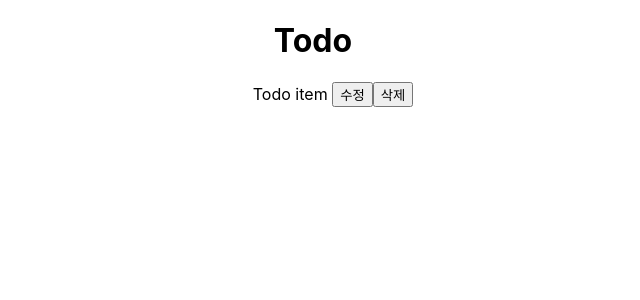
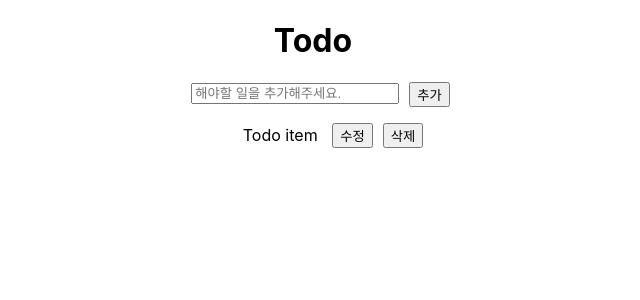
Before and after one commit to KONG1034/Modern-TodoList, a React (Create React App) app: page /todo in a window 1280 px wide. Shown: the top 300 px of the page, without its empty margins (327-967 px from the left). Built offline with nearby package versions, Linux system fonts and the light colour scheme.

Commit message:
Kong - 모든 페이지 기본적인 구조 및 스타일 구현

```diff
--- a/src/components/Todo.js
+++ b/src/components/Todo.js
@@ -7,7 +7,14 @@ export const Todo = () => {
     const updateHandler = () => {
 
     }
+    const createHandler = () => {
+
+    }
     return <>
+        <div className="todo-div">
+            <div className="todo-input-div"><input type="text" id="todo" name="todo" placeholder="해야할 일을 추가해주세요."/></div>
+            <button onClick={createHandler}>추가</button>
+        </div>
         <ul>
             <li>Todo item <button onClick={updateHandler}>수정</button><button onClick={deleteHandler}>삭제</button></li>
         </ul>
--- a/src/style/Login.scss
+++ b/src/style/Login.scss
@@ -1,10 +1,8 @@
 .login-all-div {
-    border: 1px solid black;
     height: 100px;
     width: 300px;
     margin: 0 auto;
     .login-id-div, .login-pw-div {
-        border: 1px solid red;
         width: 300px;
         display: flex;
         flex-direction: row;
@@ -24,6 +22,5 @@
         margin-top: 20px;
         display: flex;
         justify-content: space-around;
-        border: 1px solid blue;
     }
 }
--- a/src/style/Signup.scss
+++ b/src/style/Signup.scss
@@ -1,10 +1,8 @@
 .signup-all-div {
-    border: 1px solid green;
     height: 200px;
     width: 300px;
     margin: 0 auto;
     .signup-id-div {
-        border: 1px solid red;
         display: flex;
         flex-direction: row;
         float: left;
@@ -15,7 +13,6 @@
         }
     }
     .signup-pw-div {
-        border: 1px solid blue;
         display: flex;
         flex-direction: row;
         float: left;
--- a/src/style/Todo.scss
+++ b/src/style/Todo.scss
@@ -0,0 +1,12 @@
+.todo-div {
+    display:inline-flex;
+    .todo-input-div {
+        margin-left: 15px;
+        input {
+            width: 200px;
+        }
+    }
+}
+button {
+    margin-left: 10px;
+}
```
